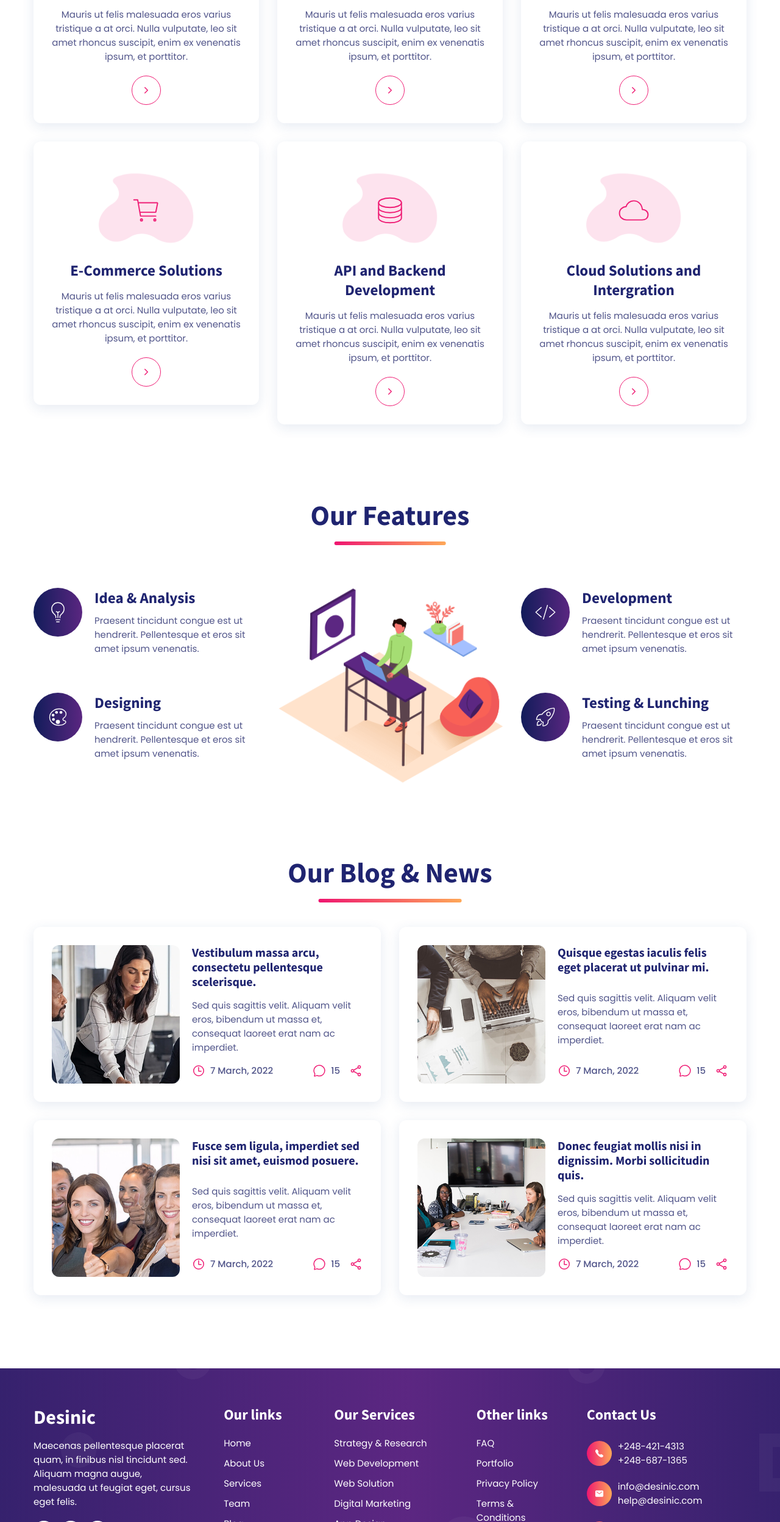
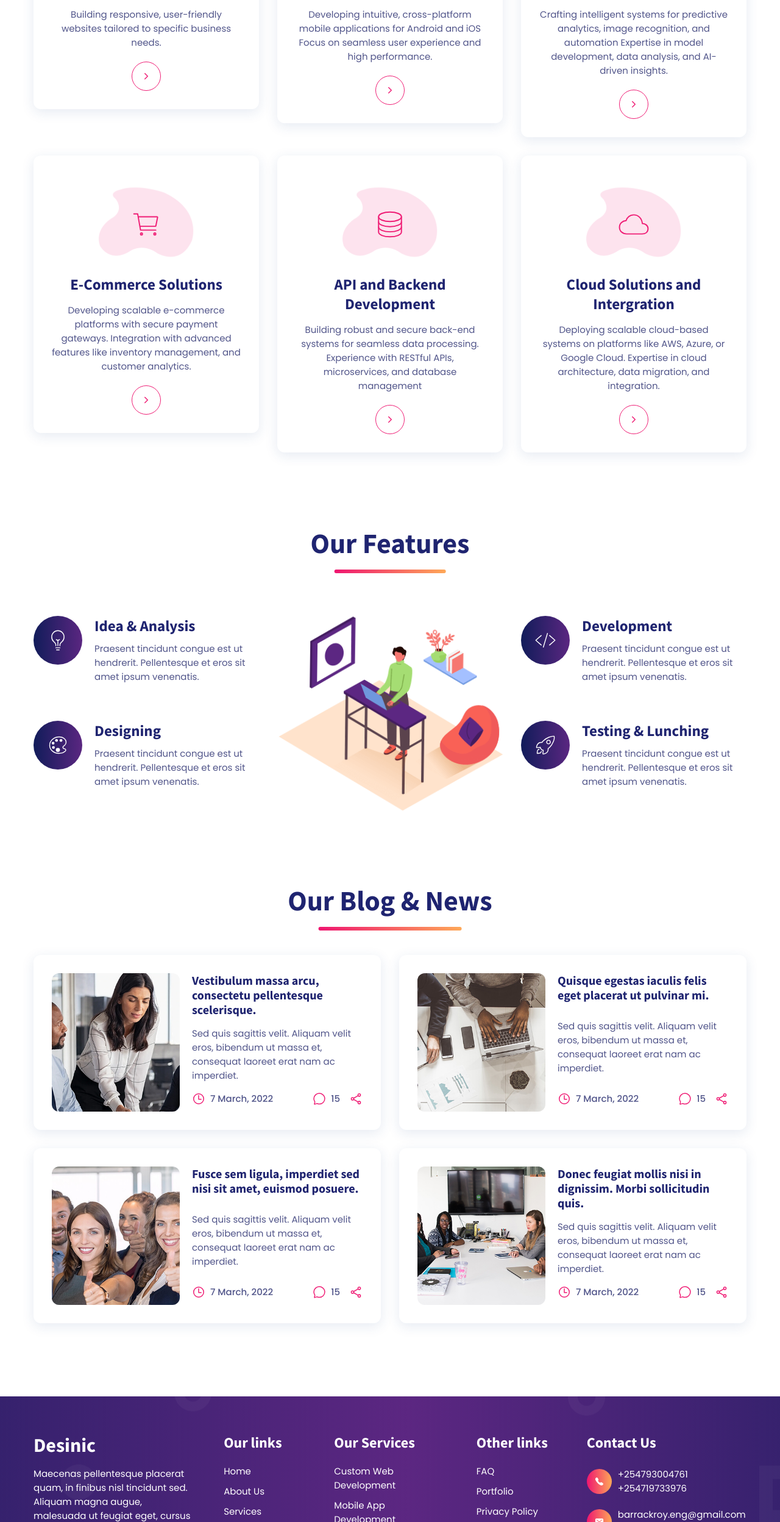
Before and after one commit to barrack81/Sync_software, a plain HTML site: page index.html in a window 1280 px wide. Shown: the part 1928-4424 px from the top of the page at 61% size. Drawn offline with nearby package versions, Linux system fonts and the light colour scheme.

Commit message:
intitialize

```diff
--- a/index.html
+++ b/index.html
@@ -217,9 +217,8 @@
                 <h3 class="h3 title">Custom Web Development</h3>
 
                 <p class="text">
-                  Mauris ut felis malesuada eros varius tristique a at orci. Nulla vulputate, leo sit amet rhoncus
-                  suscipit, enim ex
-                  venenatis ipsum, et porttitor.
+                  Building responsive, user-friendly websites tailored to specific business needs.
+
                 </p>
 
                 <button class="card-btn" aria-label="Show More">
@@ -238,9 +237,8 @@
                 <h3 class="h3 title">Mobile App Development</h3>
 
                 <p class="text">
-                  Mauris ut felis malesuada eros varius tristique a at orci. Nulla vulputate, leo sit amet rhoncus
-                  suscipit, enim ex
-                  venenatis ipsum, et porttitor.
+                  Developing intuitive, cross-platform mobile applications for Android and iOS
+                  Focus on seamless user experience and high performance.
                 </p>
 
                 <button class="card-btn" aria-label="Show More">
@@ -260,9 +258,8 @@
                 <h3 class="h3 title">ML and AI solutions</h3>
 
                 <p class="text">
-                  Mauris ut felis malesuada eros varius tristique a at orci. Nulla vulputate, leo sit amet rhoncus
-                  suscipit, enim ex
-                  venenatis ipsum, et porttitor.
+                  Crafting intelligent systems for predictive analytics, image recognition, and automation
+                  Expertise in model development, data analysis, and AI-driven insights.
                 </p>
 
                 <button class="card-btn" aria-label="Show More">
@@ -281,9 +278,8 @@
                 <h3 class="h3 title">E-Commerce Solutions</h3>
 
                 <p class="text">
-                  Mauris ut felis malesuada eros varius tristique a at orci. Nulla vulputate, leo sit amet rhoncus
-                  suscipit, enim ex
-                  venenatis ipsum, et porttitor.
+                  Developing scalable e-commerce platforms with secure payment gateways.
+                  Integration with advanced features like inventory management, and customer analytics.
                 </p>
 
                 <button class="card-btn" aria-label="Show More">
@@ -303,9 +299,8 @@
                 <h3 class="h3 title">API and Backend Development</h3>
 
                 <p class="text">
-                  Mauris ut felis malesuada eros varius tristique a at orci. Nulla vulputate, leo sit amet rhoncus
-                  suscipit, enim ex
-                  venenatis ipsum, et porttitor.
+                  Building robust and secure back-end systems for seamless data processing.
+                  Experience with RESTful APIs, microservices, and database management
                 </p>
 
                 <button class="card-btn" aria-label="Show More">
@@ -325,9 +320,8 @@
                 <h3 class="h3 title">Cloud Solutions and Intergration</h3>
 
                 <p class="text">
-                  Mauris ut felis malesuada eros varius tristique a at orci. Nulla vulputate, leo sit amet rhoncus
-                  suscipit, enim ex
-                  venenatis ipsum, et porttitor.
+                  Deploying scalable cloud-based systems on platforms like AWS, Azure, or Google Cloud.
+                  Expertise in cloud architecture, data migration, and integration.
                 </p>
 
                 <button class="card-btn" aria-label="Show More">
@@ -740,23 +734,23 @@
           </li>
 
           <li>
-            <a href="#" class="footer-link">Strategy & Research</a>
+            <a href="#" class="footer-link">Custom Web Development</a>
           </li>
 
           <li>
-            <a href="#" class="footer-link">Web Development</a>
+            <a href="#" class="footer-link">Mobile App Development</a>
           </li>
 
           <li>
-            <a href="#" class="footer-link">Web Solution</a>
+            <a href="#" class="footer-link">ML & AI Solutions</a>
           </li>
 
           <li>
-            <a href="#" class="footer-link">Digital Marketing</a>
+            <a href="#" class="footer-link">Student's Center</a>
           </li>
 
           <li>
-            <a href="#" class="footer-link">App Design</a>
+            <a href="#" class="footer-link">E-Commerce Solutions</a>
           </li>
 
         </ul>
@@ -802,8 +796,8 @@
             </div>
 
             <div>
-              <a href="tel:+2484214313" class="footer-item-link">+248-421-4313</a>
-              <a href="tel:+2486871365" class="footer-item-link">+248-687-1365</a>
+              <a href="tel:+2484214313" class="footer-item-link">+254793004761</a>
+              <a href="tel:+2486871365" class="footer-item-link">+254719733976</a>
             </div>
 
           </li>
@@ -815,8 +809,8 @@
             </div>
 
             <div>
-              <a href="mailto:info@desinic.com" class="footer-item-link">info@desinic.com</a>
-              <a href="mailto:help@desinic.com" class="footer-item-link">help@desinic.com</a>
+              <a href="mailto:info@desinic.com" class="footer-item-link">barrackroy.eng@gmail.com</a>
+              <a href="mailto:help@desinic.com" class="footer-item-link">barrackroy81@gmail.com</a>
             </div>
 
           </li>
@@ -828,7 +822,7 @@
             </div>
 
             <address class="footer-item-link">
-              Pontiac, Michigan, United States of America
+              Nairobi, Kenya
             </address>
 
           </li>
@@ -840,7 +834,7 @@
 
     <div class="footer-bottom">
       <p class="copyright">
-        &copy; 2022 <a href="#" class="copyright-link">codewithsadee</a>. All Right Reserved
+        &copy; 2024 <a href="#" class="copyright-link">Sync_Software</a>. All Right Reserved
       </p>
     </div>
 
```
